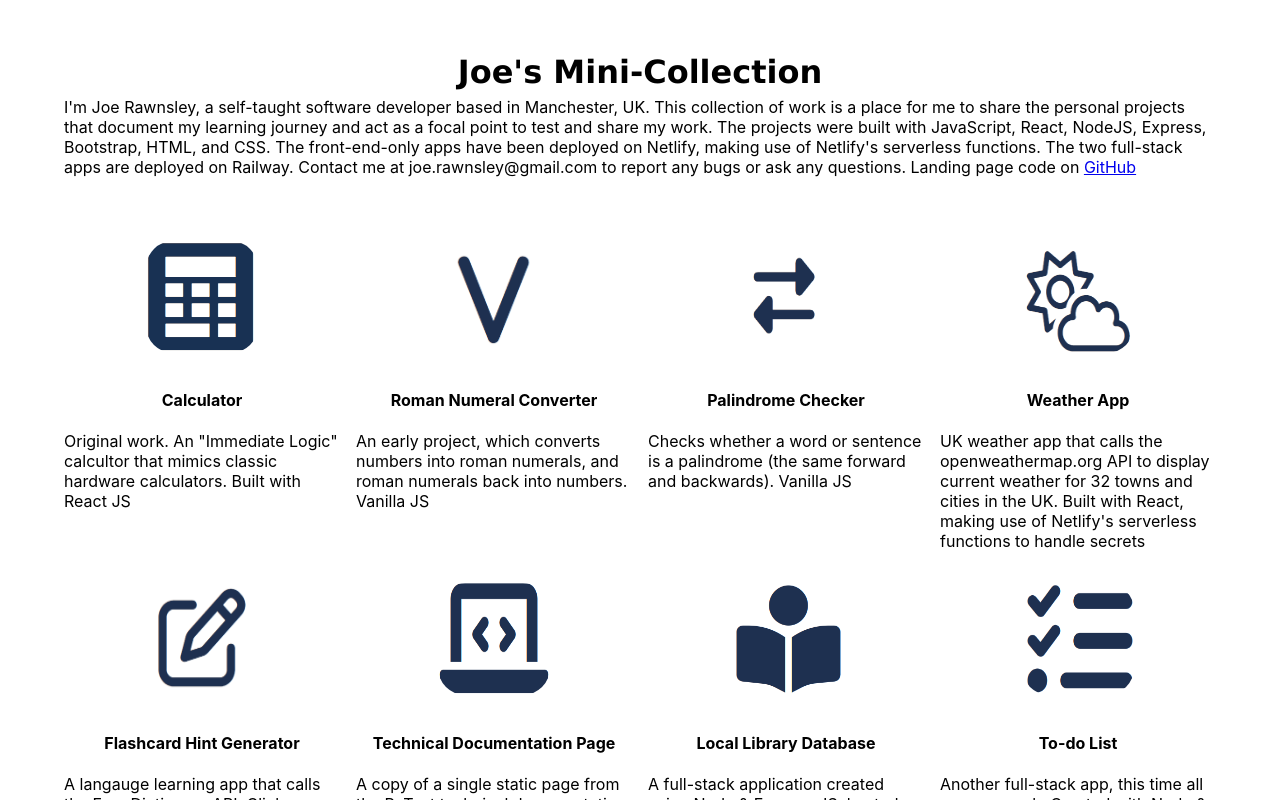
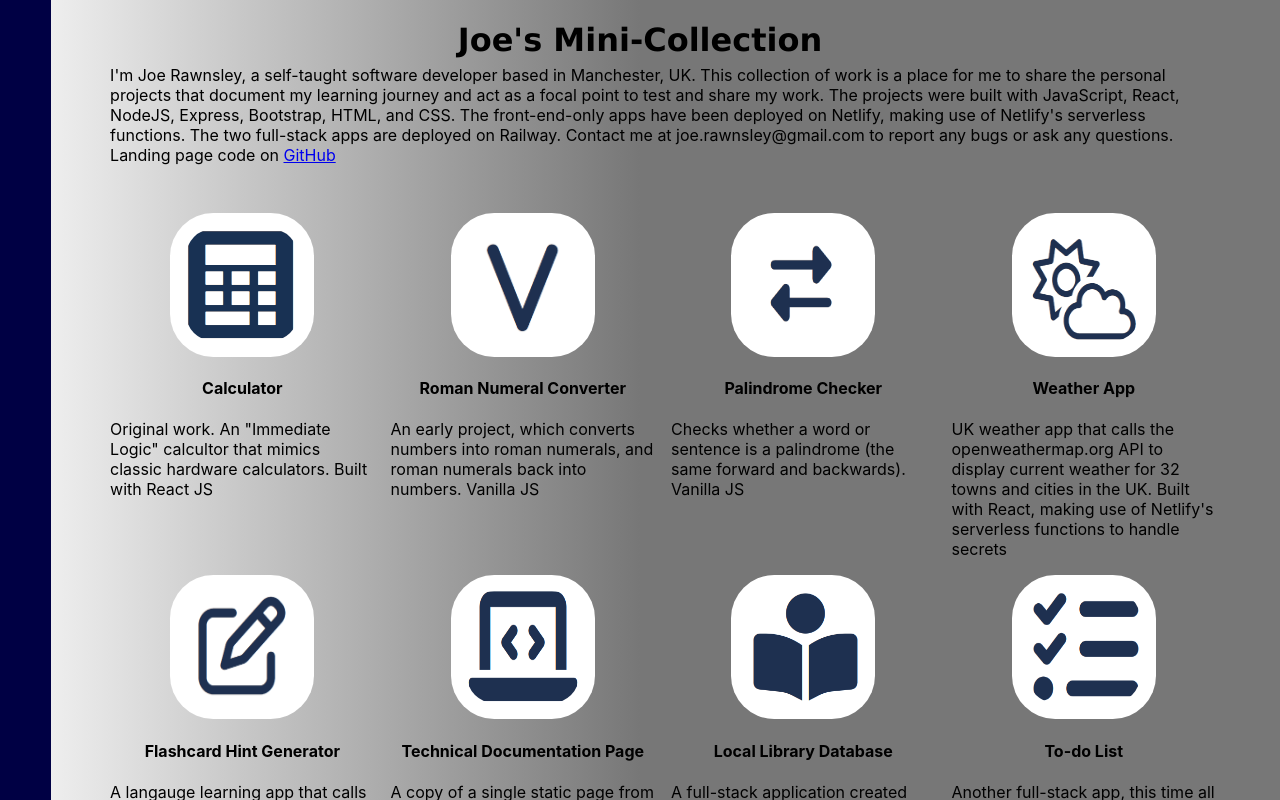
Before and after one commit to J-Rawnsley/mini-collection-v2, a React (Create React App) app: page / in a window 1280 px wide. Shown: the top 800 px of the page. Built offline with nearby package versions, Linux system fonts and the light colour scheme.

Commit message:
improved CSS styling

```diff
--- a/src/App.css
+++ b/src/App.css
@@ -1,6 +1,6 @@
 body {
-  background-color: #fff;
-  padding: 5%;
+  background: linear-gradient(to left, #777777, #777 50%, #eeeeee 96%, #004 75%);
+  padding: 0 4rem 0 4rem;
   display: block;
 }
 
@@ -11,6 +11,7 @@
   grid-gap: 1rem;
   padding-top: 3rem;
   margin-bottom: 3rem;
+  margin-left: 4%
 }
 
 /* styling for the class of individual items within the grid */
@@ -33,13 +34,13 @@
   font-family: Verdana, Geneva, Tahoma, sans-serif;
   text-align: center;
   color: #000;
-  margin: -2rem 0 -1rem 0;
+  margin: 0 0 -1rem 0;
 }
 
 .blurb {
   color: #000;
   text-align: left;
-  margin: 0.3rem 0rem 0rem 0rem;
+  margin: 0.3rem 0rem 0rem 4%;
 }
 
 /* styling for link elements to make the text look like normal text */
```
